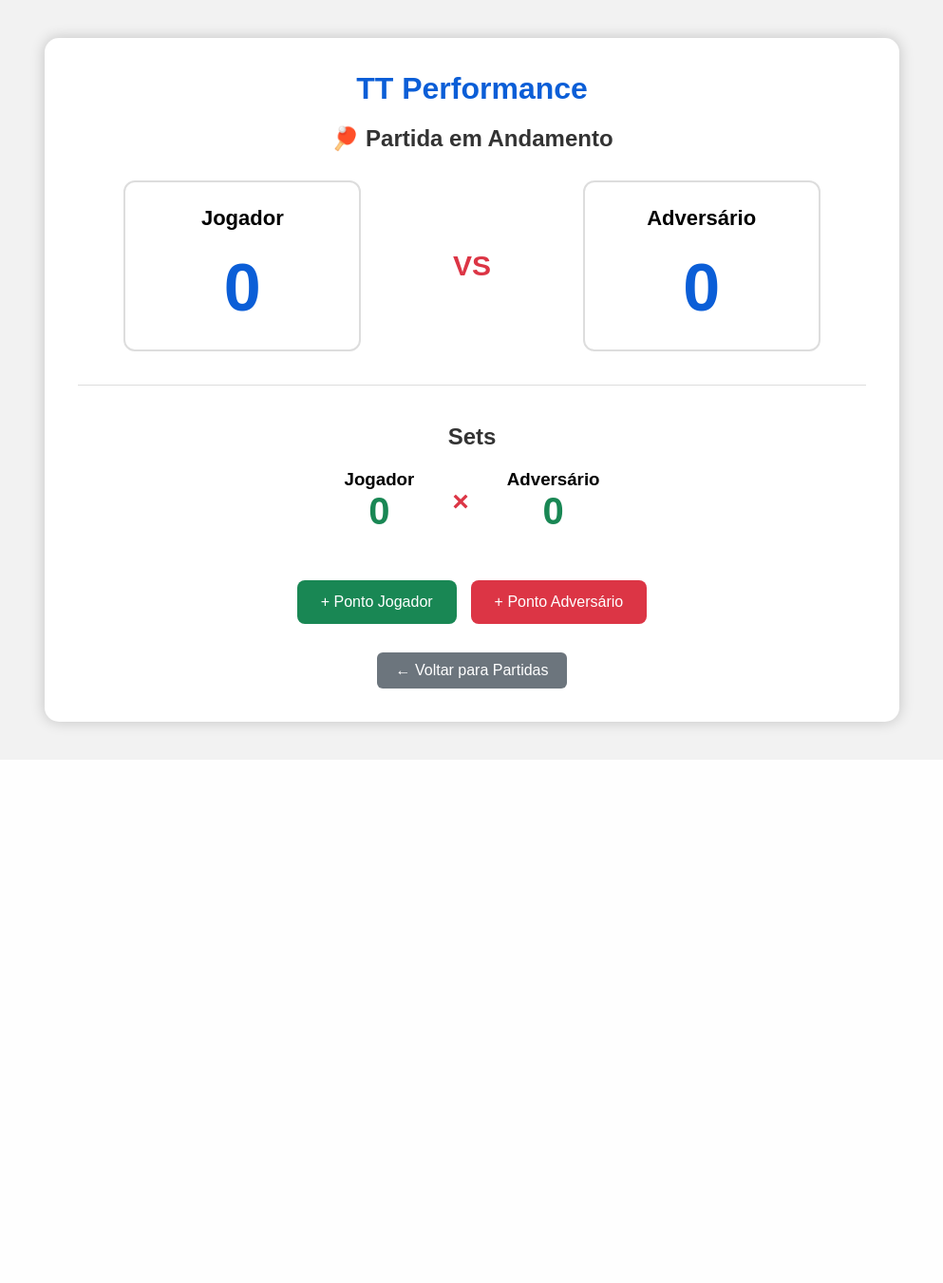
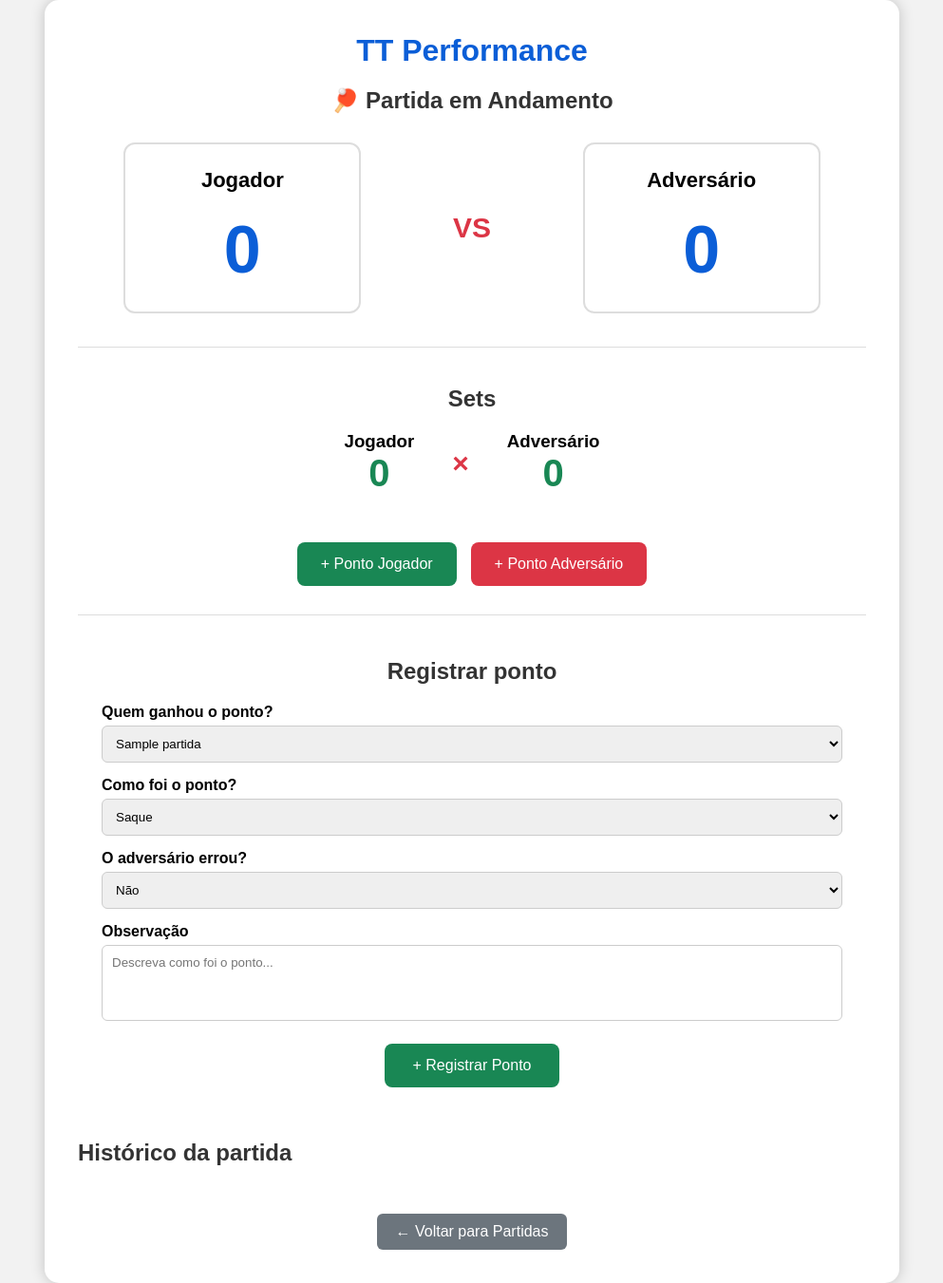
Before and after one commit to Erick-ken-tamae/tt-performance, a Flask app: template templates/iniciar_partida.html in a window 1280 px wide. Shown: the whole page at 95% size, without its empty margins (143-1136 px from the left). Before the commit the page ends 775 px from the top, so only its background shows below. Run offline with Flask 3, Linux system fonts and the light colour scheme; the template is opened without the code that fills it: most values are stand-ins (such as "Sample title", 1, 10 or a date in 2020).

Commit message:
Colocando a observação dos pontos

```diff
--- a/app.py
+++ b/app.py
@@ -1,6 +1,6 @@
 from flask import Flask, render_template, request, redirect
 from models.jogador import cadastrar_jogador, listar_jogador, excluir_jogador
-from models.partida import  cadastrar_partida, listar_partida
+from models.partida import  cadastrar_partida, listar_partida, buscar_partida
 
 app = Flask(__name__)
 
@@ -67,9 +67,12 @@ def excluir(id):
     return redirect("/")
 
 #iniciar partida
-@app.route("/iniciar_partida")
-def iniciar_partida():
-    return render_template("iniciar_partida.html")
+@app.route("/iniciar_partida/<int:id>")
+def iniciar_partida(id):
+
+    partida = buscar_partida(id)
+    return render_template("iniciar_partida.html",
+                           partida=partida)
 
 
 if __name__ == "__main__":
--- a/static/iniciar_partida.css
+++ b/static/iniciar_partida.css
@@ -221,3 +221,96 @@ h2 {
     background: #5a6268;
 
 }
+
+.registro-ponto {
+
+    margin-top: 30px;
+
+    padding: 25px;
+
+    border-top: 1px solid #ddd;
+
+}
+
+
+.registro-ponto label {
+
+    display: block;
+
+    text-align: left;
+
+    margin-top: 15px;
+
+    margin-bottom: 5px;
+
+    font-weight: bold;
+
+}
+
+
+.registro-ponto select,
+.registro-ponto textarea {
+
+    width: 100%;
+
+    padding: 10px;
+
+    border: 1px solid #ccc;
+
+    border-radius: 6px;
+
+}
+
+
+.registro-ponto textarea {
+
+    height: 80px;
+
+    resize: none;
+
+}
+
+
+.btn-registrar {
+
+    margin-top: 20px;
+
+    padding: 14px 30px;
+
+    border: none;
+
+    border-radius: 8px;
+
+    background: #198754;
+
+    color: white;
+
+    font-size: 16px;
+
+    cursor: pointer;
+
+}
+
+
+.historico {
+
+    margin-top: 30px;
+
+    text-align: left;
+
+}
+
+
+.jogada {
+
+    padding: 15px;
+
+    margin-top: 10px;
+
+    border-left: 5px solid #0b5ed7;
+
+    background: #f8f8f8;
+
+    border-radius: 5px;
+
+}
--- /dev/null
+++ b/static/iniciar_partida.js
@@ -0,0 +1,44 @@
+let pontosJogador = 0;
+let pontosAdversario = 0;
+
+function registrarPonto(){
+    const ganhador = document.getElementById("ganhador").value;
+    const tecnica = document.getElementById("tecnica").value;
+    const erro = document.getElementById("erro").value;
+    const observacao = document.getElementById("observacao").value;
+    //aumentar placar
+    if(ganhador ==="jogador"){
+        pontosJogador++;
+        document.getElementById("pontosJogador").innerText = pontosJogador;
+    }else{
+        pontosAdversario++;
+        document.getElementById("pontosAdversario").innerText=pontosAdversario;
+    }
+
+    //HISTÓRICO DO PONTO
+    const lista = document.getElementById("listaJogadas");
+    const jogada = document.createElement("div");
+
+    jogada.classList.add("jogada")
+    jogada.innerHTML=`
+        <strong>
+        Ponto para:${ganhador}
+        </strong>
+
+        <br>
+
+        Técnica: ${tecnica}
+
+        <br>
+
+        Erro: ${erro}
+
+        <br>
+
+        Observação: ${observacao}
+        `;
+
+        lista.prepend(jogada);
+        //limpar a observação
+        document.getElementById("observacao").value="";
+}
--- a/templates/iniciar_partida.html
+++ b/templates/iniciar_partida.html
@@ -102,6 +102,167 @@
             </button>
 
         </div>
+         <!-- REGISTRO DO PONTO -->
+
+        <div class="registro-ponto">
+
+            <h2>Registrar ponto</h2>
+
+
+            <label>
+
+                Quem ganhou o ponto?
+
+            </label>
+
+
+            <select id="ganhador">
+
+                <option value="jogador">
+
+                    {{ partida.nome }}
+
+                </option>
+
+                <option value="adversario">
+
+                    {{ partida.adversario }}
+
+                </option>
+
+            </select>
+
+
+            <label>
+
+                Como foi o ponto?
+
+            </label>
+
+
+            <select id="tecnica">
+
+                <option value="saque">
+
+                    Saque
+
+                </option>
+
+                <option value="forehand">
+
+                    Forehand
+
+                </option>
+
+                <option value="backhand">
+
+                    Backhand
+
+                </option>
+
+                <option value="bloqueio">
+
+                    Bloqueio
+
+                </option>
+
+                <option value="smash">
+
+                    Smash
+
+                </option>
+
+                <option value="rally">
+
+                    Rally
+
+                </option>
+
+            </select>
+
+
+            <label>
+
+                O adversário errou?
+
+            </label>
+
+
+            <select id="erro">
+
+                <option value="nenhum">
+
+                    Não
+
+                </option>
+
+                <option value="saque">
+
+                    Errou o saque
+
+                </option>
+
+                <option value="fora">
+
+                    Bola fora
+
+                </option>
+
+                <option value="rede">
+
+                    Bola na rede
+
+                </option>
+
+                <option value="erro_tecnico">
+
+                    Erro técnico
+
+                </option>
+
+                <option value="outro">
+
+                    Outro erro
+
+                </option>
+
+            </select>
+
+
+            <label>
+
+                Observação
+
+            </label>
+
+
+            <textarea
+                id="observacao"
+                placeholder="Descreva como foi o ponto..."
+            ></textarea>
+
+
+            <button
+                onclick="registrarPonto()"
+                class="btn-registrar"
+            >
+
+                + Registrar Ponto
+
+            </button>
+
+        </div>
+
+
+        <!-- HISTÓRICO -->
+
+        <div class="historico">
+
+            <h2>Histórico da partida</h2>
+
+            <div id="listaJogadas"></div>
+
+        </div>
 
 
         <a href="/partida" class="btn-voltar">
@@ -111,7 +272,7 @@
         </a>
 
     </div>
-
+    <script src="{{ url_for('static', filename='iniciar_partida.js') }}"></script>
 </body>
 
 </html>
```
Also changed, not shown: models/partida.py (+31 -0 lines), templates/partida.html (+5 -4 lines).
